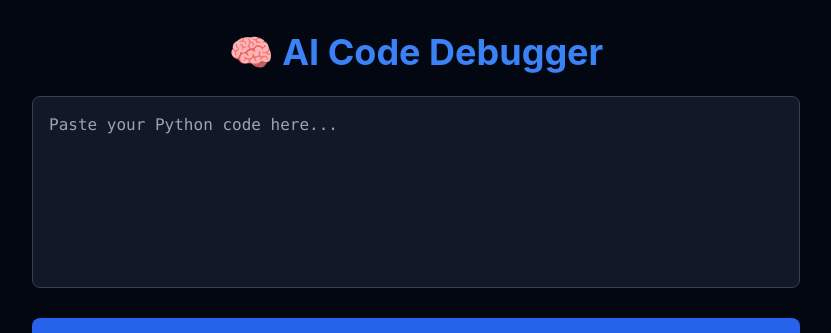
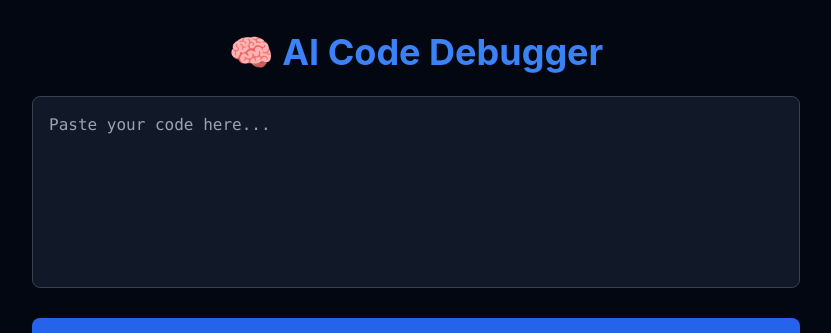
Before and after one commit to nikhxxt/ai-code-debugger, a Next.js app: page / in a window 1280 px wide. Shown: the top 333 px of the page, without its empty margins (224-1055 px from the left). Built offline with nearby package versions, Linux system fonts and the light colour scheme.

Commit message:
Update CodeInput.tsx

```diff
--- a/components/CodeInput.tsx
+++ b/components/CodeInput.tsx
@@ -9,7 +9,7 @@ export default function CodeInput({
     <textarea
       value={value}
       onChange={(e) => onChange(e.target.value)}
-      placeholder="Paste your Python code here..."
+      placeholder="Paste your code here..."
       className="w-full h-48 p-4 bg-gray-900 text-white placeholder-gray-400 rounded-lg border border-gray-700 focus:outline-none focus:ring-2 focus:ring-blue-500 font-mono resize-none"
     />
   );
```
